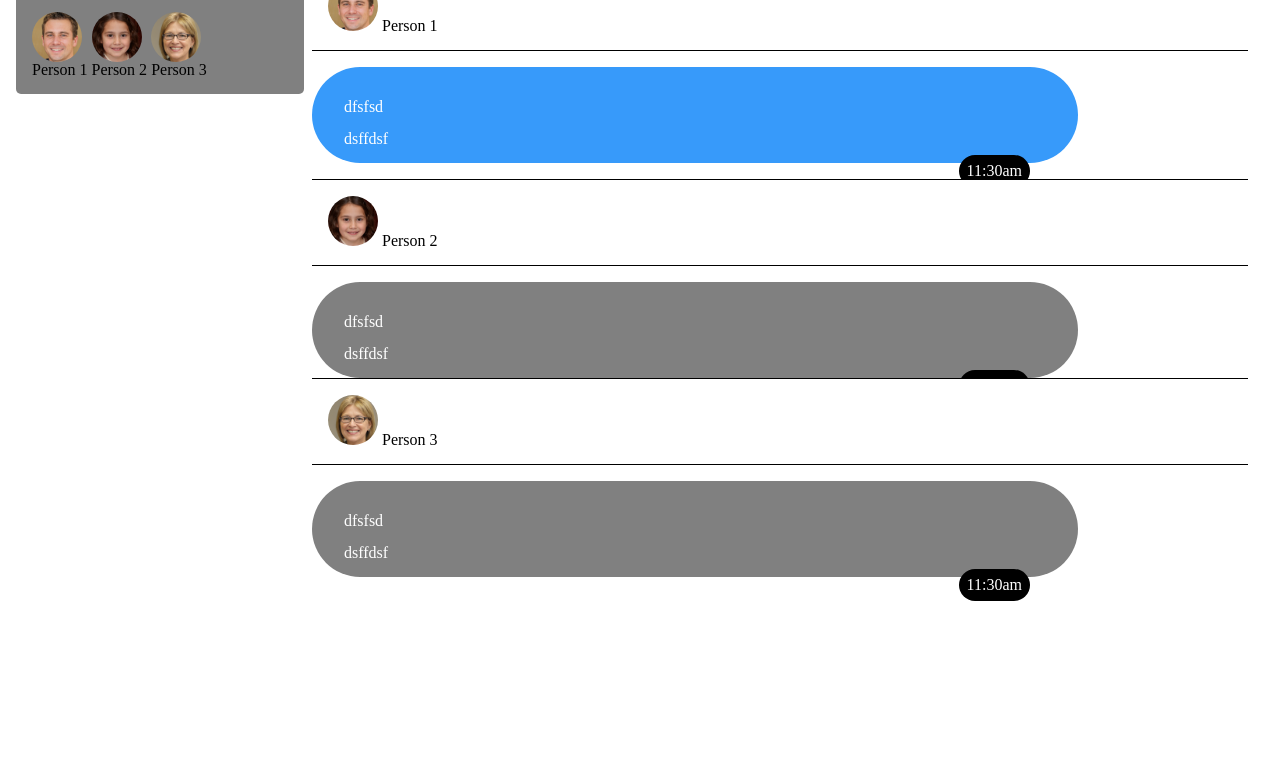
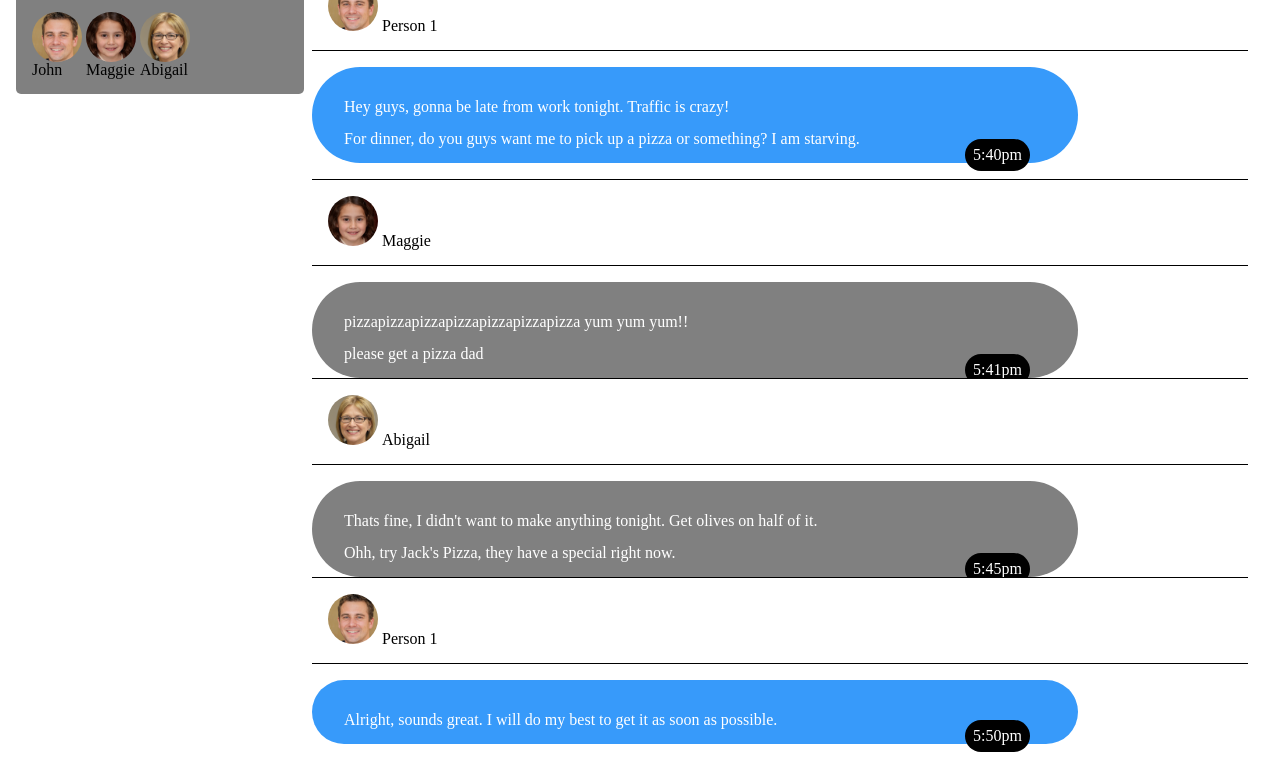
Before and after one commit to uc-media-production/css-positioning-liamp76, a plain HTML site: page css/index.html in a window 1280 px wide. Shown: the part 68-844 px from the top of the page. Before the commit the page ends 800 px from the top, so only its background shows below. Drawn offline with Linux system fonts and the light colour scheme.

Commit message:
Finished

```diff
--- a/css/index.html
+++ b/css/index.html
@@ -2,6 +2,8 @@
 <html lang="en">
 <head>
     <meta charset="UTF-8">
+    <meta name="author" content="Liam Pergrem">
+    <meta name="description" content="Text messages between family members">
     <title>Chat Bubbles</title>
     <link rel="stylesheet" href="reset.css" type="text/css"/>
     <link rel="stylesheet" href="style.css" type="text/css"/>
@@ -12,15 +14,15 @@
     <ul>
         <li>
             <img class="profile" src="img/download.jfif" alt="person"/>
-            <span> Person 1</span>
+            <span> John</span>
             </li>
         <li>
             <img class="profile" src="img/person2.jfif" alt="person"/>
-            <span> Person 2</span>
+            <span> Maggie</span>
             </li>
         <li>
             <img  class="profile" src="img/person3.jfif" alt="person"/>
-            <span> Person 3</span>
+            <span> Abigail</span>
         </li>
     </ul>
 </aside>
@@ -30,29 +32,39 @@
         <h2>Person 1</h2>
     </div>
     <div class="chat-bubble">
-        <p>dfsfsd</p>
-        <p>dsffdsf</p>
-        <p class="timestamp" >11:30am</p>
+        <p>Hey guys, gonna be late from work tonight. Traffic is crazy!</p>
+        <p>For dinner, do you guys want me to pick up a pizza or something? I am starving.</p>
+        <p class="timestamp" >5:40pm</p>
 
     </div>
 
     <div class="participant-banner">
         <img class="profile image" src="img/person2.jfif" alt="person"/>
-        <h2>Person 2</h2>
+        <h2>Maggie</h2>
     </div>
     <div class="chat-bubble chat-bubble-gray">
-        <p>dfsfsd</p>
-        <p>dsffdsf</p>
-        <p class="timestamp" >11:30am</p>
+        <p>pizzapizzapizzapizzapizzapizzapizza yum yum yum!!</p>
+        <p>please get a pizza dad</p>
+        <p class="timestamp" >5:41pm</p>
     </div>
     <div class="participant-banner">
         <img class="profile image" src="img/person3.jfif" alt="person"/>
-        <h2>Person 3</h2>
+        <h2>Abigail</h2>
     </div>
     <div class="chat-bubble chat-bubble-gray">
-        <p>dfsfsd</p>
-        <p>dsffdsf</p>
-        <p class="timestamp" >11:30am</p>
+        <p>Thats fine, I didn't want to make anything tonight. Get olives on half of it.</p>
+        <p>Ohh, try Jack's Pizza, they have a special right now.</p>
+        <p class="timestamp" >5:45pm</p>
+
+    </div>
+
+        <div class="participant-banner">
+            <img class="profile" src="img/download.jfif" alt="person"/>
+            <h2>Person 1</h2>
+        </div>
+        <div class="chat-bubble">
+            <p>Alright, sounds great. I will do my best to get it as soon as possible.</p>
+            <p class="timestamp" >5:50pm</p>
     </div>
 </main>
 </body>
--- a/css/style.css
+++ b/css/style.css
@@ -81,5 +81,5 @@ p {
     display:inline;
     position: absolute;
     right: 3rem;
-    bottom: -1.5rem;
+    bottom: -.5rem;
 }
```
